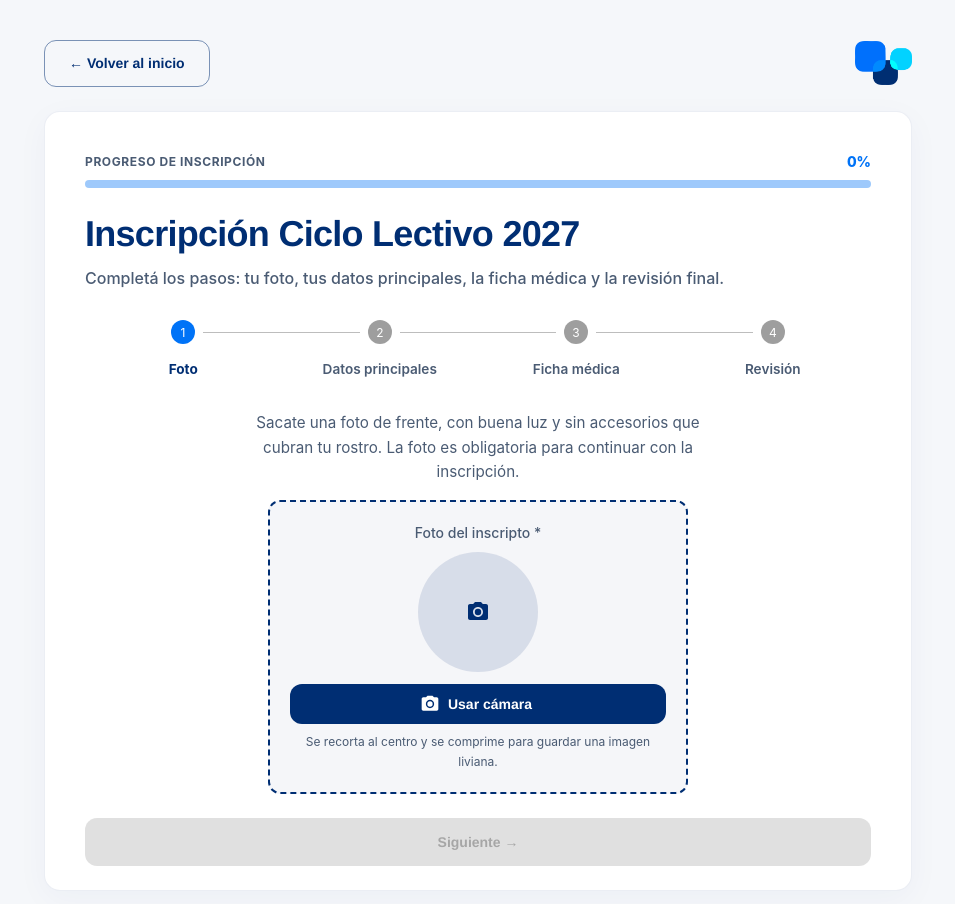
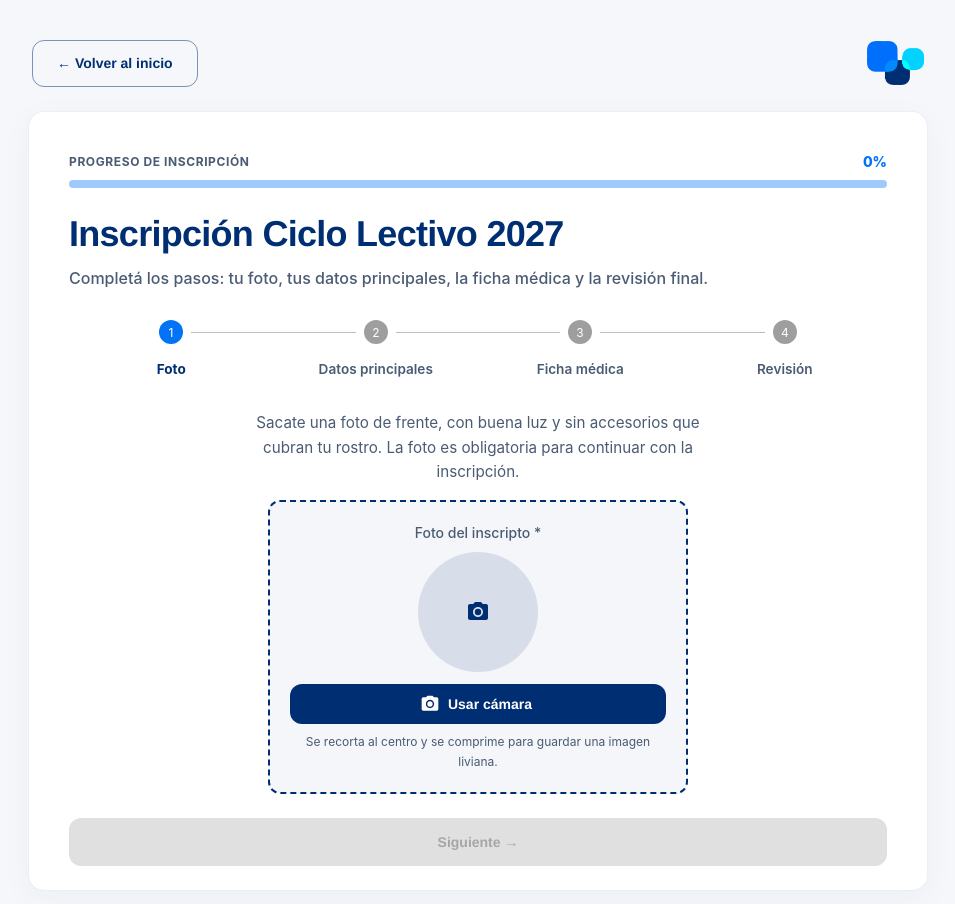
Before and after one commit to DavidPagliano/workshop, a React (Vite) app in the folder web/: page /inscripcion-tsm in a window 1280 px wide. Shown: the top 904 px of the page, without its empty margins (162-1117 px from the left). Built offline with nearby package versions, Linux system fonts and the light colour scheme; no server answers.

Commit message:
fix margen

```diff
--- a/web/src/pages/inscripcion-tsm/InscriptionPage.jsx
+++ b/web/src/pages/inscripcion-tsm/InscriptionPage.jsx
@@ -28,20 +28,23 @@ const InscriptionPage = () => {
         sx={{
           minHeight: "100vh",
           width: "100%",
+          boxSizing: "border-box",
           bgcolor: "background.default",
           color: "text.primary",
-          pt: { xs: 2, sm: 3.5, md: 5 },
+          pt: { xs: 2.5, sm: 3.5, md: 5 },
           pb: { xs: 5, sm: 7, md: 8 },
-          px: { xs: 1, sm: 2 },
+          px: { xs: 2, sm: 3 },
         }}
       >
-        <Container maxWidth="md" sx={{ px: { xs: 0.5, sm: 2 } }}>
+        <Container maxWidth="md" disableGutters>
           <Box
             sx={{
               display: "flex",
               alignItems: "center",
               justifyContent: "space-between",
               width: "100%",
+              boxSizing: "border-box",
+              px: { xs: 1, sm: 0.5 },
               mb: { xs: 2, sm: 3 },
             }}
           >
--- a/web/src/pages/inscripcion-tsm/TsmWelcomePage.jsx
+++ b/web/src/pages/inscripcion-tsm/TsmWelcomePage.jsx
@@ -48,15 +48,16 @@ const TsmWelcomePage = () => {
         sx={{
           minHeight: "100vh",
           width: "100%",
+          boxSizing: "border-box",
           bgcolor: "background.default",
           color: "text.primary",
           display: "flex",
           alignItems: "center",
           py: { xs: 4, sm: 6, md: 8 },
-          px: { xs: 1.5, sm: 2 },
+          px: { xs: 2, sm: 3 },
         }}
       >
-        <Container maxWidth="md">
+        <Container maxWidth="md" disableGutters>
           <Fade in timeout={500}>
             <Card>
               <CardContent sx={{ p: { xs: 3, sm: 5, md: 6 } }}>
```
